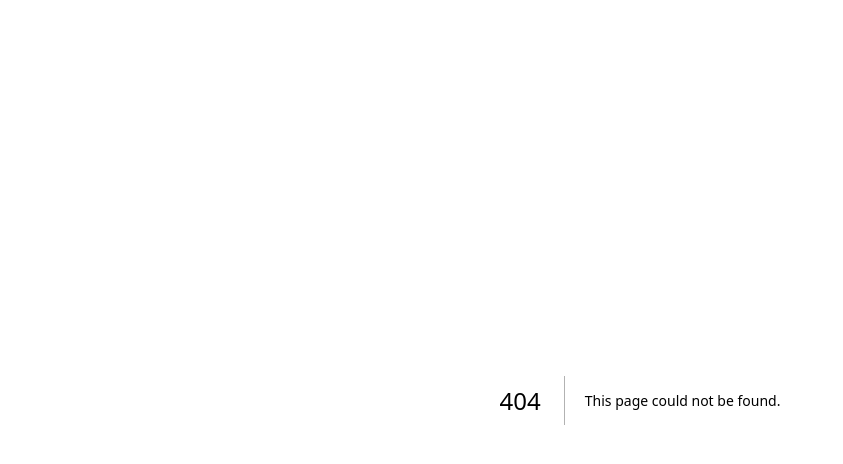
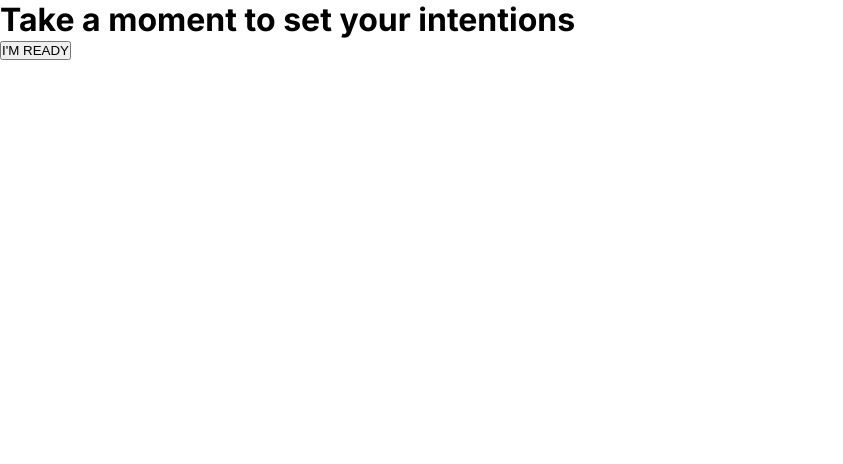
Before and after one commit to vtyeh/gif-gypsy, a Next.js app: page /intention in a window 1280 px wide. Before the commit this address had no page. Shown: the top 464 px of the page, without its empty margins (0-843 px from the left). Built offline with nearby package versions, Linux system fonts and the light colour scheme.

Commit message:
initial app setup and basic routes

```diff
--- a/src/app/globals.css
+++ b/src/app/globals.css
@@ -1,78 +1,3 @@
-:root {
-  --max-width: 1100px;
-  --border-radius: 12px;
-  --font-mono: ui-monospace, Menlo, Monaco, "Cascadia Mono", "Segoe UI Mono",
-    "Roboto Mono", "Oxygen Mono", "Ubuntu Monospace", "Source Code Pro",
-    "Fira Mono", "Droid Sans Mono", "Courier New", monospace;
-
-  --foreground-rgb: 0, 0, 0;
-  --background-start-rgb: 214, 219, 220;
-  --background-end-rgb: 255, 255, 255;
-
-  --primary-glow: conic-gradient(
-    from 180deg at 50% 50%,
-    #16abff33 0deg,
-    #0885ff33 55deg,
-    #54d6ff33 120deg,
-    #0071ff33 160deg,
-    transparent 360deg
-  );
-  --secondary-glow: radial-gradient(
-    rgba(255, 255, 255, 1),
-    rgba(255, 255, 255, 0)
-  );
-
-  --tile-start-rgb: 239, 245, 249;
-  --tile-end-rgb: 228, 232, 233;
-  --tile-border: conic-gradient(
-    #00000080,
-    #00000040,
-    #00000030,
-    #00000020,
-    #00000010,
-    #00000010,
-    #00000080
-  );
-
-  --callout-rgb: 238, 240, 241;
-  --callout-border-rgb: 172, 175, 176;
-  --card-rgb: 180, 185, 188;
-  --card-border-rgb: 131, 134, 135;
-}
-
-@media (prefers-color-scheme: dark) {
-  :root {
-    --foreground-rgb: 255, 255, 255;
-    --background-start-rgb: 0, 0, 0;
-    --background-end-rgb: 0, 0, 0;
-
-    --primary-glow: radial-gradient(rgba(1, 65, 255, 0.4), rgba(1, 65, 255, 0));
-    --secondary-glow: linear-gradient(
-      to bottom right,
-      rgba(1, 65, 255, 0),
-      rgba(1, 65, 255, 0),
-      rgba(1, 65, 255, 0.3)
-    );
-
-    --tile-start-rgb: 2, 13, 46;
-    --tile-end-rgb: 2, 5, 19;
-    --tile-border: conic-gradient(
-      #ffffff80,
-      #ffffff40,
-      #ffffff30,
-      #ffffff20,
-      #ffffff10,
-      #ffffff10,
-      #ffffff80
-    );
-
-    --callout-rgb: 20, 20, 20;
-    --callout-border-rgb: 108, 108, 108;
-    --card-rgb: 100, 100, 100;
-    --card-border-rgb: 200, 200, 200;
-  }
-}
-
 * {
   box-sizing: border-box;
   padding: 0;
@@ -84,24 +9,3 @@ body {
   max-width: 100vw;
   overflow-x: hidden;
 }
-
-body {
-  color: rgb(var(--foreground-rgb));
-  background: linear-gradient(
-      to bottom,
-      transparent,
-      rgb(var(--background-end-rgb))
-    )
-    rgb(var(--background-start-rgb));
-}
-
-a {
-  color: inherit;
-  text-decoration: none;
-}
-
-@media (prefers-color-scheme: dark) {
-  html {
-    color-scheme: dark;
-  }
-}
--- /dev/null
+++ b/src/app/intention/page.js
@@ -0,0 +1,20 @@
+"use client";
+
+import { useRouter } from "next/navigation";
+
+export default function NameForm() {
+  const router = useRouter();
+
+  return (
+    <div>
+      <h1>Take a moment to set your intentions</h1>
+      <button
+        onClick={() => {
+          router.push("/cards");
+        }}
+      >
+        I&apos;M READY
+      </button>
+    </div>
+  );
+}
```
Also changed, not shown: src/app/_components/Card.jsx (added, +10 -0 lines), src/app/cards/page.js (added, +17 -0 lines), src/app/name/page.js (added, +26 -0 lines), src/app/page.js (+14 -87 lines), src/app/reading/page.js (added, +15 -0 lines).
